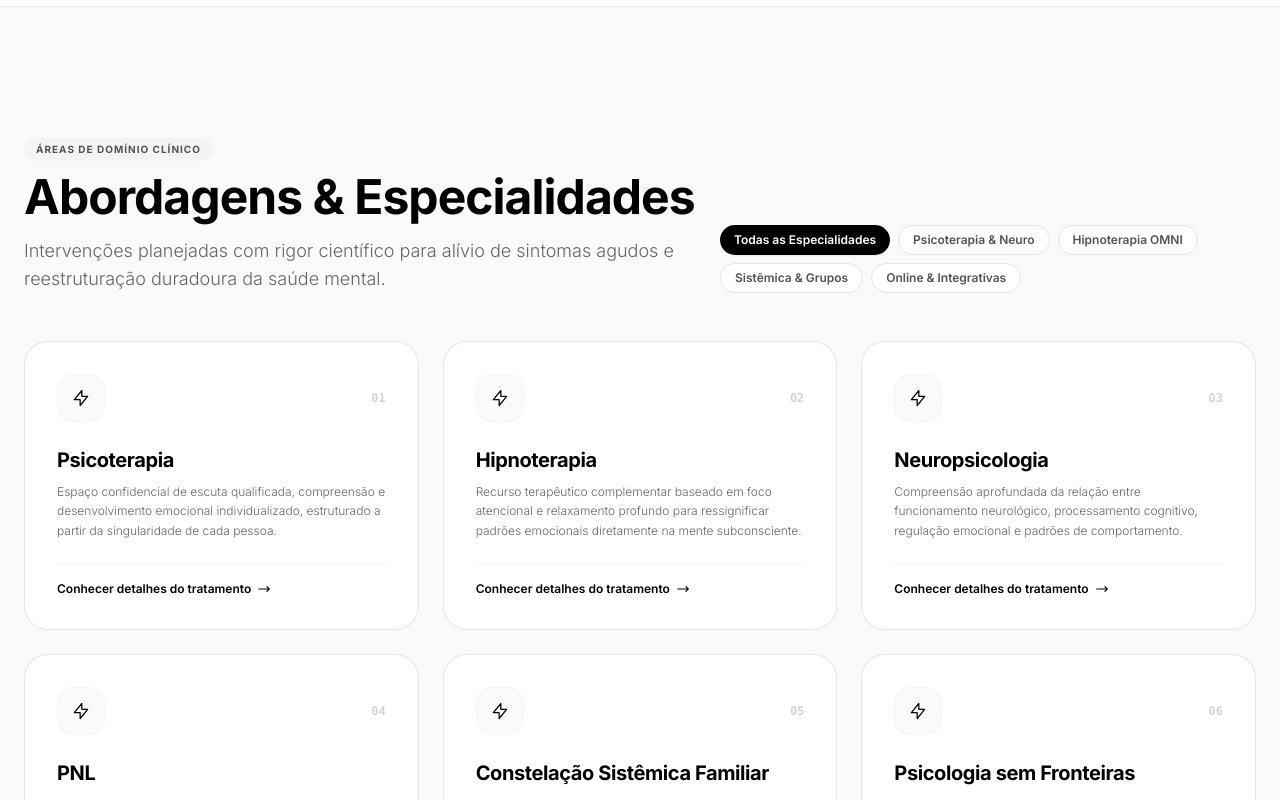
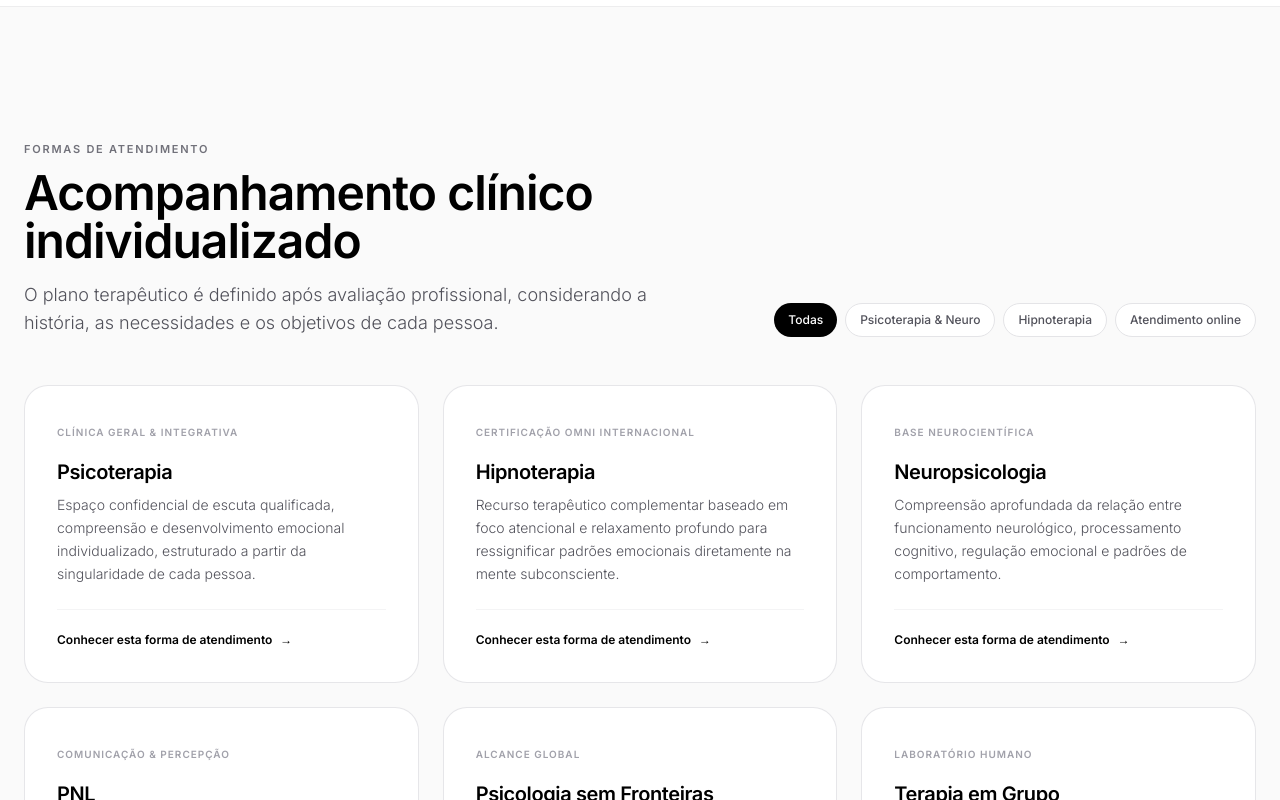
Before and after one commit to RennanLucas/cristiano-avila-site, a Next.js app: page / in a window 1280 px wide. Shown: the part 2040-2840 px from the top of the page. Built offline with nearby package versions, Linux system fonts and the light colour scheme.

Commit message:
fix: keep public specialties focused and compliant

```diff
--- a/src/components/Specialties.tsx
+++ b/src/components/Specialties.tsx
@@ -5,84 +5,64 @@ import { motion, Variants } from "framer-motion";
 import Link from "next/link";
 import SpotlightCard from "./SpotlightCard";
 import { SPECIALTIES_DATA } from "@/data/content";
+import { isPublicSpecialty } from "@/lib/site-policy";
 
 const container: Variants = {
   hidden: { opacity: 0 },
-  show: {
-    opacity: 1,
-    transition: {
-      staggerChildren: 0.08,
-    },
-  },
+  show: { opacity: 1, transition: { staggerChildren: 0.06 } },
 };
 
 const itemAnim: Variants = {
-  hidden: { opacity: 0, y: 25 },
-  show: {
-    opacity: 1,
-    y: 0,
-    transition: { type: "spring", stiffness: 100, damping: 15 },
-  },
+  hidden: { opacity: 0, y: 18 },
+  show: { opacity: 1, y: 0, transition: { duration: 0.35, ease: "easeOut" } },
 };
 
 export default function Specialties() {
   const [filter, setFilter] = useState("todos");
+  const publicData = SPECIALTIES_DATA.filter((item) => isPublicSpecialty(item.id));
 
   const categories = [
-    { id: "todos", label: "Todas as Especialidades" },
+    { id: "todos", label: "Todas" },
     { id: "clinica", label: "Psicoterapia & Neuro" },
-    { id: "hipnose", label: "Hipnoterapia OMNI" },
-    { id: "relacional", label: "Sistêmica & Grupos" },
-    { id: "integrativa", label: "Online & Integrativas" },
+    { id: "hipnose", label: "Hipnoterapia" },
+    { id: "online", label: "Atendimento online" },
   ];
 
-  const filteredData = SPECIALTIES_DATA.filter((item) => {
+  const filteredData = publicData.filter((item) => {
     if (filter === "todos") return true;
     if (filter === "clinica") return ["psicoterapia", "neuropsicologia", "pnl"].includes(item.id);
     if (filter === "hipnose") return item.id === "hipnoterapia";
-    if (filter === "relacional") return ["constelacao-sistemica-familiar", "terapia-em-grupo"].includes(item.id);
-    if (filter === "integrativa") return ["psicologia-sem-fronteiras", "massagem-relaxante"].includes(item.id);
+    if (filter === "online") return item.id === "psicologia-sem-fronteiras";
     return true;
   });
 
   return (
-    <section id="especialidades" className="py-24 lg:py-32 bg-surface border-t border-zinc-200/50">
+    <section id="especialidades" className="py-24 lg:py-32 bg-zinc-50 border-t border-zinc-200/60">
       <div className="max-w-7xl mx-auto px-6">
         <div className="flex flex-col md:flex-row md:items-end justify-between mb-12 gap-6">
           <div className="max-w-2xl">
-            <span className="inline-block px-3 py-1 rounded-full bg-zinc-100 text-[10px] font-bold tracking-widest text-zinc-600 uppercase mb-3">
-              Áreas de Domínio Clínico
+            <span className="inline-block text-[11px] font-semibold tracking-[0.16em] text-zinc-500 uppercase mb-3">
+              Formas de atendimento
             </span>
-            <motion.h2
-              initial={{ opacity: 0, y: 15 }}
-              whileInView={{ opacity: 1, y: 0 }}
-              viewport={{ once: true }}
-              className="text-3xl md:text-5xl font-bold tracking-tight text-black mb-4"
-            >
-              Abordagens & Especialidades
-            </motion.h2>
-            <motion.p
-              initial={{ opacity: 0, y: 15 }}
-              whileInView={{ opacity: 1, y: 0 }}
-              viewport={{ once: true }}
-              transition={{ delay: 0.1 }}
-              className="text-base sm:text-lg text-textMuted font-light leading-relaxed"
-            >
-              Intervenções planejadas com rigor científico para alívio de sintomas agudos e reestruturação duradoura da saúde mental.
-            </motion.p>
+            <h2 className="text-3xl md:text-5xl font-semibold tracking-tight text-black mb-4">
+              Acompanhamento clínico individualizado
+            </h2>
+            <p className="text-base sm:text-lg text-zinc-600 font-light leading-relaxed">
+              O plano terapêutico é definido após avaliação profissional, considerando a história, as necessidades e os objetivos de cada pessoa.
+            </p>
           </div>
 
-          {/* Categorias / Filtro Rápido */}
-          <div className="flex flex-wrap gap-2">
+          <div className="flex flex-wrap gap-2" role="group" aria-label="Filtrar formas de atendimento">
             {categories.map((cat) => (
               <button
                 key={cat.id}
                 type="button"
                 onClick={() => setFilter(cat.id)}
-                className={`px-3.5 py-1.5 rounded-full text-xs font-semibold transition-all ${
+                aria-pressed={filter === cat.id}
+                className={`px-3.5 py-2 rounded-full text-xs font-medium transition-all ${
                   filter === cat.id
-                    ? "bg-black text-white shadow-sm"
-                    : "bg-white text-zinc-600 border border-zinc-200 hover:border-black"
+                    ? "bg-black text-white"
+                    : "bg-white text-zinc-600 border border-zinc-200 hover:border-zinc-400"
                 }`}
               >
                 {cat.label}
@@ -91,49 +71,18 @@ export default function Specialties() {
           </div>
         </div>
 
-        {/* Grid de Especialidades com Spotlight e 3D Tilt em JavaScript */}
-        <motion.div
-          variants={container}
-          initial="hidden"
-          whileInView="show"
-          viewport={{ once: true, margin: "-50px" }}
-          className="grid grid-cols-1 md:grid-cols-2 lg:grid-cols-3 gap-6"
-        >
-          {filteredData.map((item, idx) => (
+        <motion.div variants={container} initial="hidden" whileInView="show" viewport={{ once: true, margin: "-50px" }} className="grid grid-cols-1 md:grid-cols-2 lg:grid-cols-3 gap-6">
+          {filteredData.map((item) => (
             <motion.div key={item.id} variants={itemAnim} className="h-full">
               <SpotlightCard className="p-8 h-full">
-                {/* Top Row: Icon + Number */}
                 <div>
-                  <div className="flex items-center justify-between mb-6">
-                    <div className="w-12 h-12 rounded-2xl bg-zinc-50 border border-zinc-100 flex items-center justify-center text-black group-hover:bg-black group-hover:text-white transition-all duration-300">
-                      <svg className="w-5 h-5" fill="none" viewBox="0 0 24 24" stroke="currentColor">
-                        <path strokeLinecap="round" strokeLinejoin="round" strokeWidth={1.5} d="M13 10V3L4 14h7v7l9-11h-7z" />
-                      </svg>
-                    </div>
-                    <span className="font-mono text-xs font-bold text-zinc-300">
-                      {String(idx + 1).padStart(2, "0")}
-                    </span>
-                  </div>
-
-                  <h3 className="text-xl font-bold text-black tracking-tight mb-2">
-                    {item.title}
-                  </h3>
-
-                  <p className="text-xs text-textMuted leading-relaxed font-light mb-6">
-                    {item.shortDesc}
-                  </p>
+                  <span className="text-[10px] uppercase tracking-widest font-semibold text-zinc-400">{item.badge}</span>
+                  <h3 className="text-xl font-semibold text-black tracking-tight mt-4 mb-2">{item.title}</h3>
+                  <p className="text-sm text-zinc-600 leading-relaxed font-light mb-6">{item.shortDesc}</p>
                 </div>
-
-                {/* Bottom Action */}
-                <div className="pt-4 border-t border-zinc-100 flex items-center justify-between text-xs font-semibold text-black">
-                  <Link
-                    href={`/especialidades/${item.slug}`}
-                    className="inline-flex items-center gap-1.5 hover:translate-x-1 transition-transform"
-                  >
-                    <span>Conhecer detalhes do tratamento</span>
-                    <svg className="w-3.5 h-3.5" fill="none" viewBox="0 0 24 24" stroke="currentColor">
-                      <path strokeLinecap="round" strokeLinejoin="round" strokeWidth={2} d="M17 8l4 4m0 0l-4 4m4-4H3" />
-                    </svg>
+                <div className="pt-4 border-t border-zinc-100">
+                  <Link href={`/especialidades/${item.slug}`} className="inline-flex items-center gap-2 text-xs font-semibold text-black hover:gap-3 transition-all">
+                    Conhecer esta forma de atendimento <span aria-hidden="true">→</span>
                   </Link>
                 </div>
               </SpotlightCard>
```
